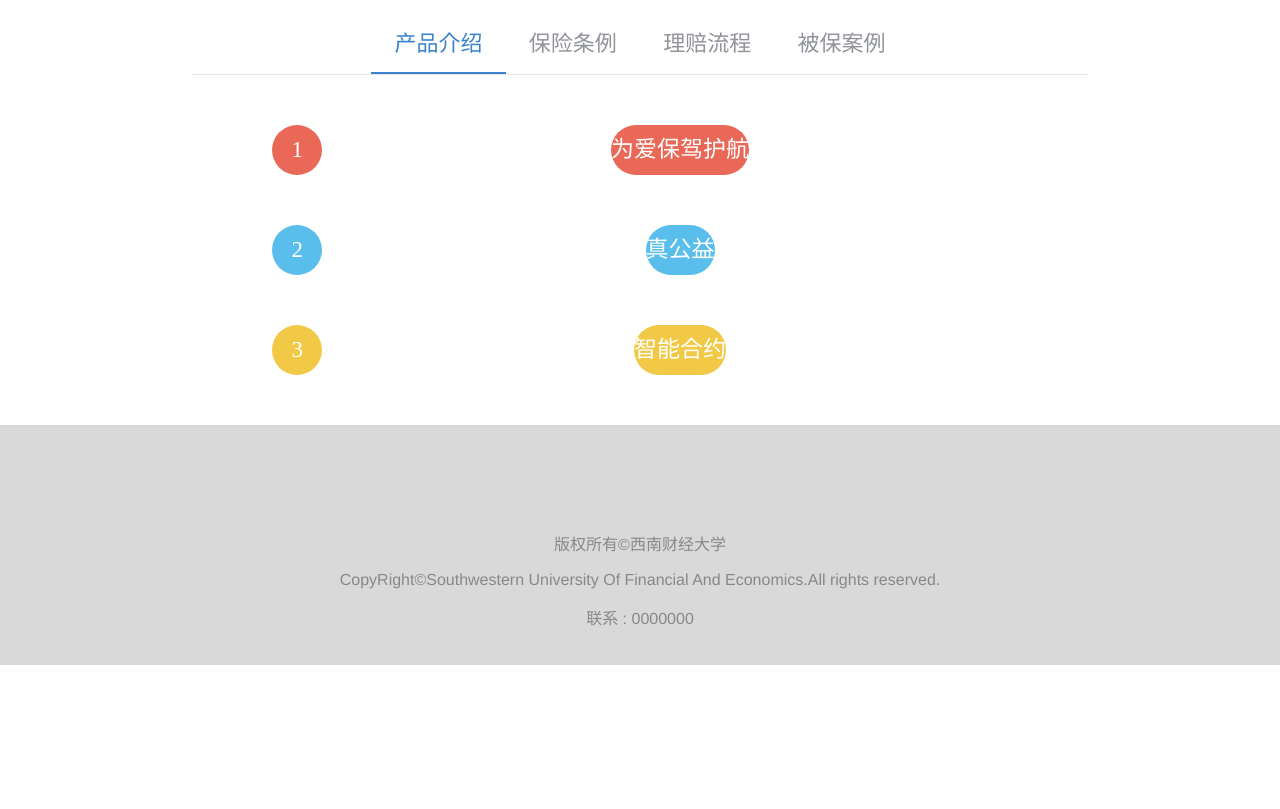
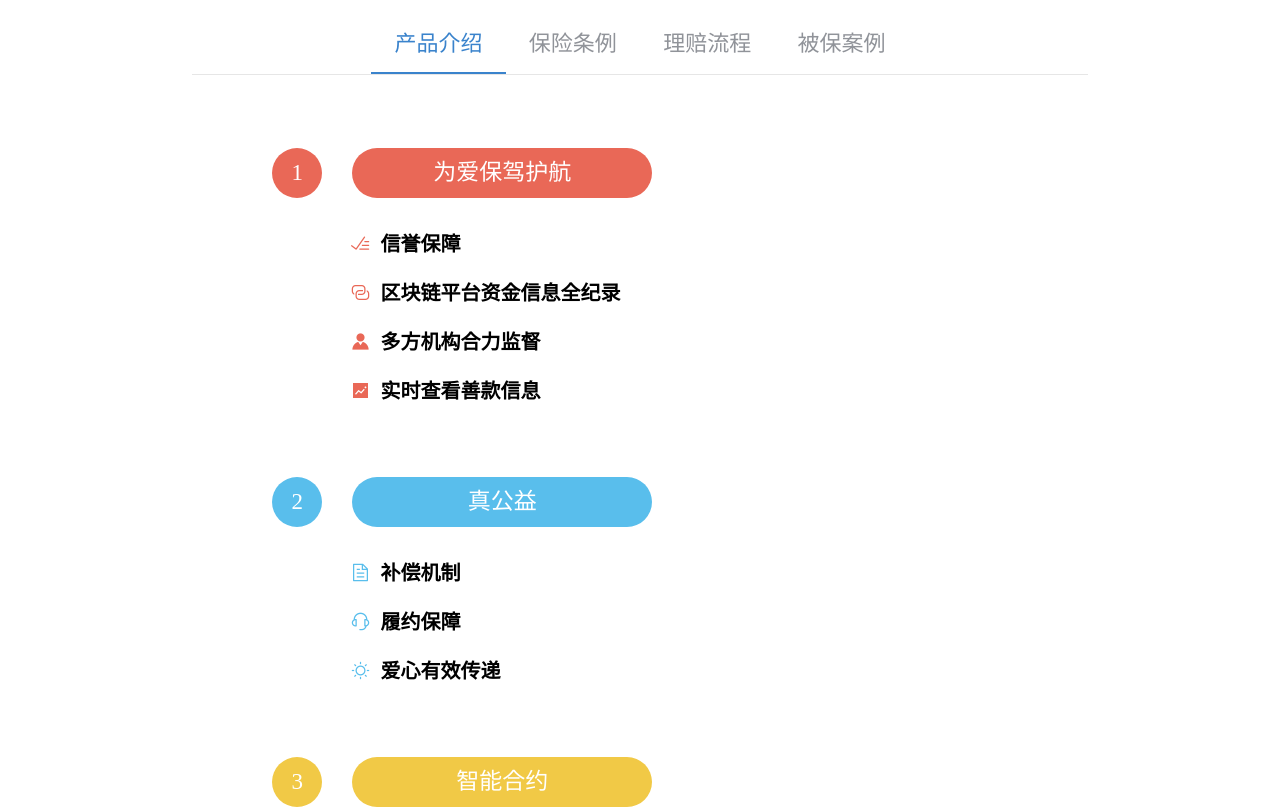
Before and after one commit to vinefan/CITI-Fin-Tech, a Vue app: page / in a window 1280 px wide. Shown: the part 1320-2129 px from the top of the page. Before the commit the page ends 1985 px from the top, so only its background shows below. Built offline with nearby package versions, Linux system fonts and the light colour scheme; a web font is replaced by a local one.

Commit message:
finished info component

```diff
--- a/src/components/Feature.vue
+++ b/src/components/Feature.vue
@@ -2,14 +2,22 @@
     <div class="feature-wrapper">
         <div class="title-wrapper">
            <div class="id-num" v-bind:style="{backgroundColor: item.style[1]}">{{ item.id }}</div>
-           <div class="title" >
-           <div  v-bind:style="{backgroundColor: item.style[1]}">{{item.title}}</div>
-           </div>
+           <div class="title" ><p v-bind:style="{backgroundColor: item.style[1]}">{{item.title}}</p></div>
 
         </div>
 
         <div>
+            <ul>
+            <li v-for="(icon, index ) in item.icons"
+                 v-bind:key="index"
+                 class="sub-title">
 
+                <i v-bind:class="icon"
+                   v-bind:style="{color: item.style[1]}">
+                </i>
+                <p>{{item.sub_title[index]}}</p>
+            </li>
+            </ul>
         </div>
     </div>
 </template>
@@ -19,16 +27,43 @@ export default {
     name: "Feature",
     props: ["item"],
     data: function (){
+       return{
+          i: 0
+       }
+    },
 
-    }
 
 }
 </script>
 
 <style scoped>
+ul{
+    text-align: left;
+    margin-top: 30px;
+}
+li{
+    list-style-type: none;
+    margin-top: 20px;
+    margin-left: 80px
+}
+
+.sub-title i{
+    display: inline;
+    font-size: 20px;
+    text-align: left;
+    margin-right: 10px
+}
+.sub-title p{
+    text-align: left;
+    display: inline;
+    color: #000;
+    font-family: FangSong;
+    font-weight: 800;
+    font-size: 20px
+}
+
 .feature-wrpper{
     width: 80%;
-    padding-left: 0px;
 }
 .title-wrapper div {
     display: inline-block;
@@ -36,15 +71,14 @@ export default {
     font-family: FangSong;
     font-size: 23px;
     font-weight: 400;
+    line-height:50px;
 
-    line-height:50px;
-    border-radius: 25px;
 }
 .id-num{
     width: 50px;
     height: 50px;
     margin-right: 30px;
-
+    border-radius: 25px;
 
 }
 .title{
@@ -52,6 +86,11 @@ export default {
     height: 50px;
 
 }
+.title p {
+    border-radius: 25px;
+    width: 300px;
+}
+
 
 
 </style>
--- a/src/views/Info.vue
+++ b/src/views/Info.vue
@@ -25,7 +25,7 @@
                       id: 2,
                       style: ["primary","#59beec"],
                       title: "真公益",
-                      icons: ["l-icon-document","el-icon-service","el-icon-sunny"],
+                      icons: ["el-icon-document","el-icon-service","el-icon-sunny"],
                       sub_title: ["补偿机制","履约保障","爱心有效传递"]
                   },
                   {
```
